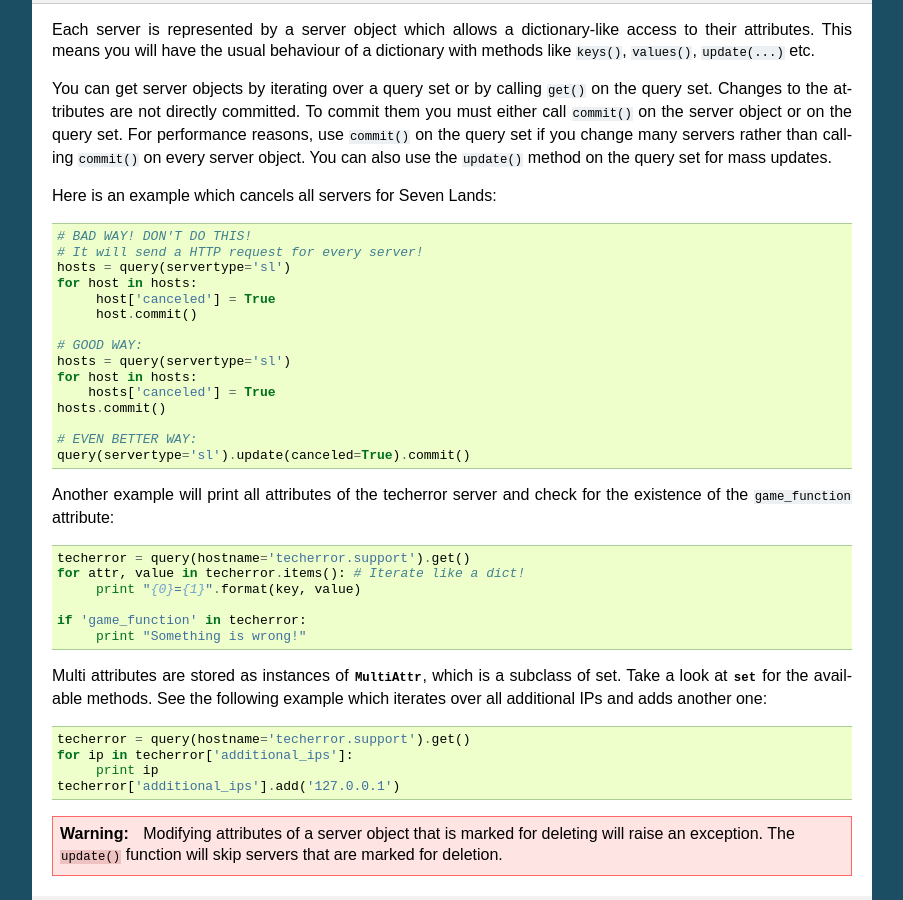
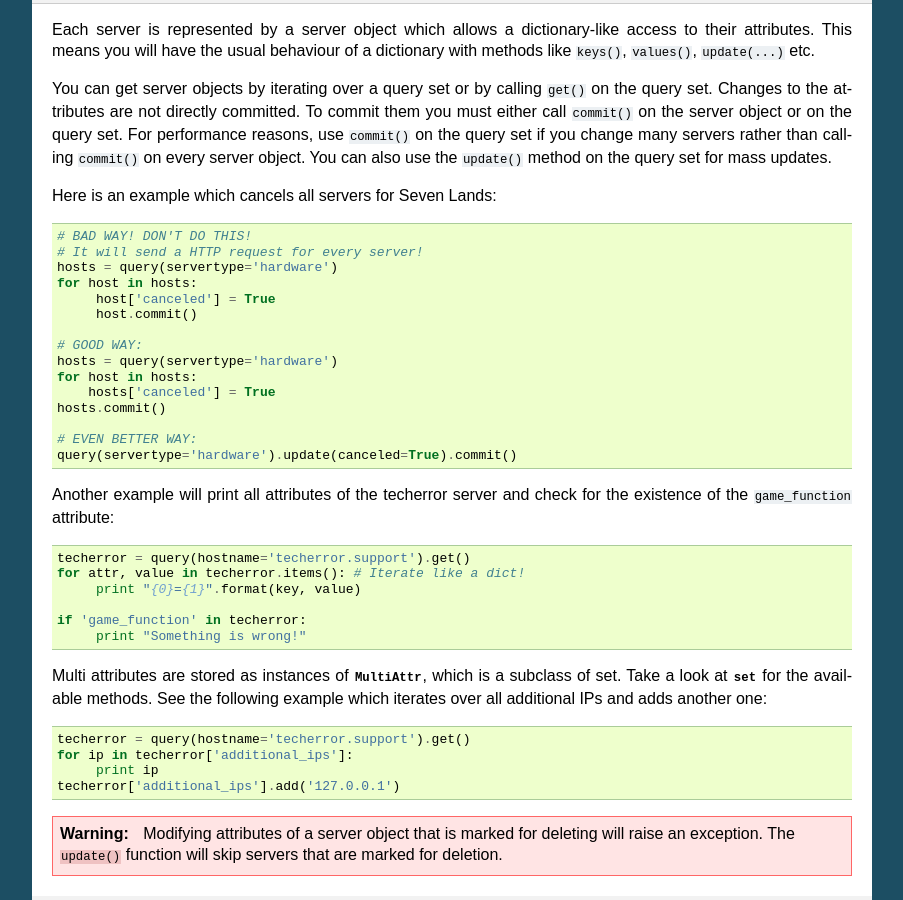
Before and after one commit to innogames/serveradmin, a Sphinx documentation site: the page built from docs/python-api.rst, in a window 1280 px wide and 900 px high, scrolled down 2742 px. Shown: the whole window, without its empty margins (198-1101 px from the left). Built offline with Sphinx 7.4.7, drawn with Linux system fonts in a browser that asks for light colours; formulas are drawn with MathJax 3; some of the changed text lies outside the part shown.

Commit message:
docs: Change servertypes on API documentation

```diff
--- a/docs/python-api.rst
+++ b/docs/python-api.rst
@@ -179,19 +179,19 @@ Here is an example which cancels all servers for Seven Lands::
 
     # BAD WAY! DON'T DO THIS!
     # It will send a HTTP request for every server!
-    hosts = query(servertype='sl')
+    hosts = query(servertype='hardware')
     for host in hosts:
          host['canceled'] = True
          host.commit()
 
     # GOOD WAY:
-    hosts = query(servertype='sl')
+    hosts = query(servertype='hardware')
     for host in hosts:
         hosts['canceled'] = True
     hosts.commit()
 
     # EVEN BETTER WAY:
-    query(servertype='sl').update(canceled=True).commit()
+    query(servertype='hardware').update(canceled=True).commit()
 
 Another example will print all attributes of the techerror server and check
 for the existence of the ``game_function`` attribute::
@@ -300,7 +300,7 @@ supports iteration and some additional methods.
         Mass update for all servers in the query set using keyword args.
         Example: You want to cancel all Seven Land servers::
 
-            query(servertype='sl').update(canceled=True)
+            query(servertype='hardware').update(canceled=True)
 
         This method will skip servers that are marked for deletion.
 
```
Also changed, not shown: other parts of docs/python-api.rst (+3 -3 lines).
